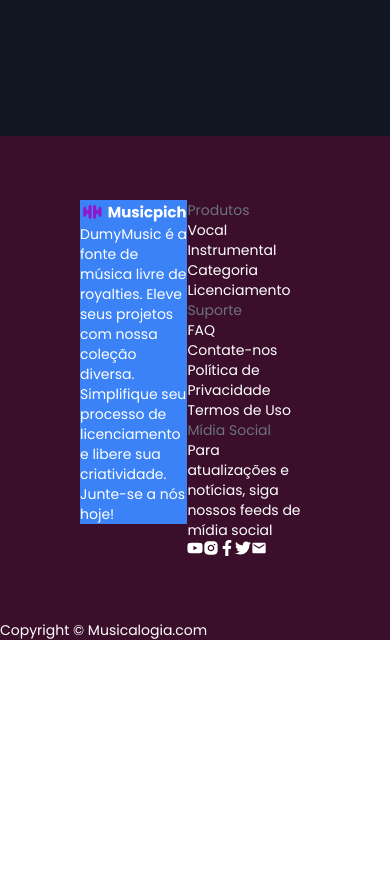
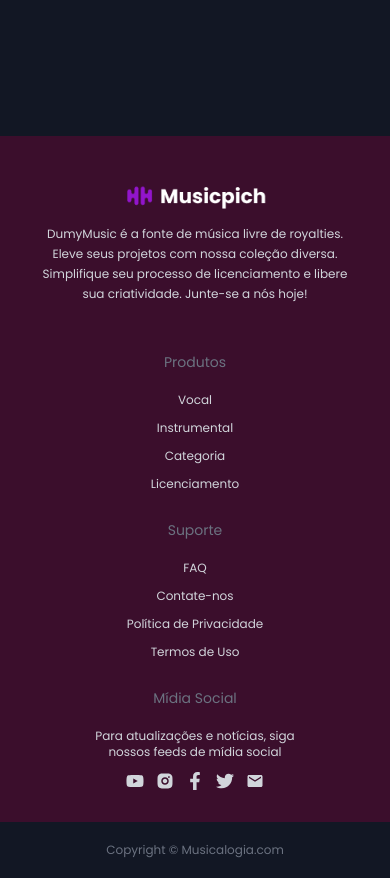
Before and after one commit to Dev-Nana/music-pich, a React (Vite) app: page / in a window 390 px wide. Shown: the part 1520-2398 px from the top of the page. Before the commit the page ends 2160 px from the top, so only its background shows below. Built offline with nearby package versions, Linux system fonts and the light colour scheme; no server answers.

Commit message:
feat: finalize componente Footer responsivo

```diff
--- a/src/components/footer/Footer.tsx
+++ b/src/components/footer/Footer.tsx
@@ -6,34 +6,34 @@
 export const Footer = () => {
   return (
     <div className="flex w-screen flex-col bg-purple-1000">
-      <div className="flex flex-row justify-between items-start py-16 px-20">
-        <div className="flex flex-col justify-start w-96 h-1/2 bg-blue-500">
-          <img src={Logo} className="w-40"/>
-          <p className="text-sm text-white">
+      <div className="flex md:flex-row flex-col justify-between items-center py-8 xl:px-20 lg:px-10 md:px-5 text-xs gap-y-10">
+        <div className="flex flex-col w-[40%] h-1/2 md:items-start items-center text-gray-300">
+          <img src={Logo} className="w-36 py-3"/>
+          <p className="leading-5 w-80 md:text-left text-center">
             DumyMusic é a fonte de música livre de royalties. Eleve seus projetos
             com nossa coleção diversa. Simplifique seu processo de licenciamento e
             libere sua criatividade. Junte-se a nós hoje!
           </p>
         </div>
-        <div>
-          <div className="flex flex-col">
-            <p className="text-sm text-gray-500">Produtos</p>
-            <p className="text-sm text-white">Vocal</p>
-            <p className="text-sm text-white">Instrumental</p>
-            <p className="text-sm text-white">Categoria</p>
-            <p className="text-sm text-white">Licenciamento</p>
+        <div className="flex gap-y-5 md:gap-y-1 md:flex-row md:text-left text-center flex-col items-center md:justify-between md:w-[55%] lg:w-[50%] sm:">
+          <div className="flex flex-col gap-y-3">
+            <p className="text-gray-500 text-sm py-2">Produtos</p>
+            <p className="text-gray-300">Vocal</p>
+            <p className="text-gray-300">Instrumental</p>
+            <p className="text-gray-300">Categoria</p>
+            <p className="text-gray-300">Licenciamento</p>
           </div>
-          <div className="flex flex-col">
-            <p className="text-sm text-gray-500">Suporte</p>
-            <p className="text-sm text-white">FAQ</p>
-            <p className="text-sm text-white">Contate-nos</p>
-            <p className="text-sm text-white">Política de Privacidade</p>
-            <p className="text-sm text-white">Termos de Uso</p>
+          <div className="flex flex-col gap-y-3">
+            <p className="text-gray-500 text-sm py-2">Suporte</p>
+            <p className="text-gray-300">FAQ</p>
+            <p className="text-gray-300">Contate-nos</p>
+            <p className="text-gray-300">Política de Privacidade</p>
+            <p className="text-gray-300">Termos de Uso</p>
           </div>
-          <div className="flex flex-col">
-            <p className="text-sm text-gray-500">Mídia Social</p>
-            <p className="text-sm text-white">Para atualizações e notícias, siga nossos feeds de mídia social</p>
-            <div className="flex flex-row text-white">
+          <div className="flex flex-col lg:w-60 md:w-32 w-52 items-center md:items-start gap-y-3 text-gray-300">
+            <p className="text-gray-500 text-sm py-2">Mídia Social</p>
+            <p>Para atualizações e notícias, siga nossos feeds de mídia social</p>
+            <div className="flex text-lg flex-row gap-x-3 items-center">
               <FaYoutube />
               <RiInstagramFill />
               <FaFacebookF />
@@ -43,8 +43,8 @@
           </div>
         </div>
       </div>
-      <div>
-        <p className="text-sm text-white">Copyright © Musicalogia.com</p>
+      <div className="flex bg-gray-950 justify-center py-5">
+        <p className="text-xs text-gray-500">Copyright © Musicalogia.com</p>
       </div>
     </div>
   );
```
